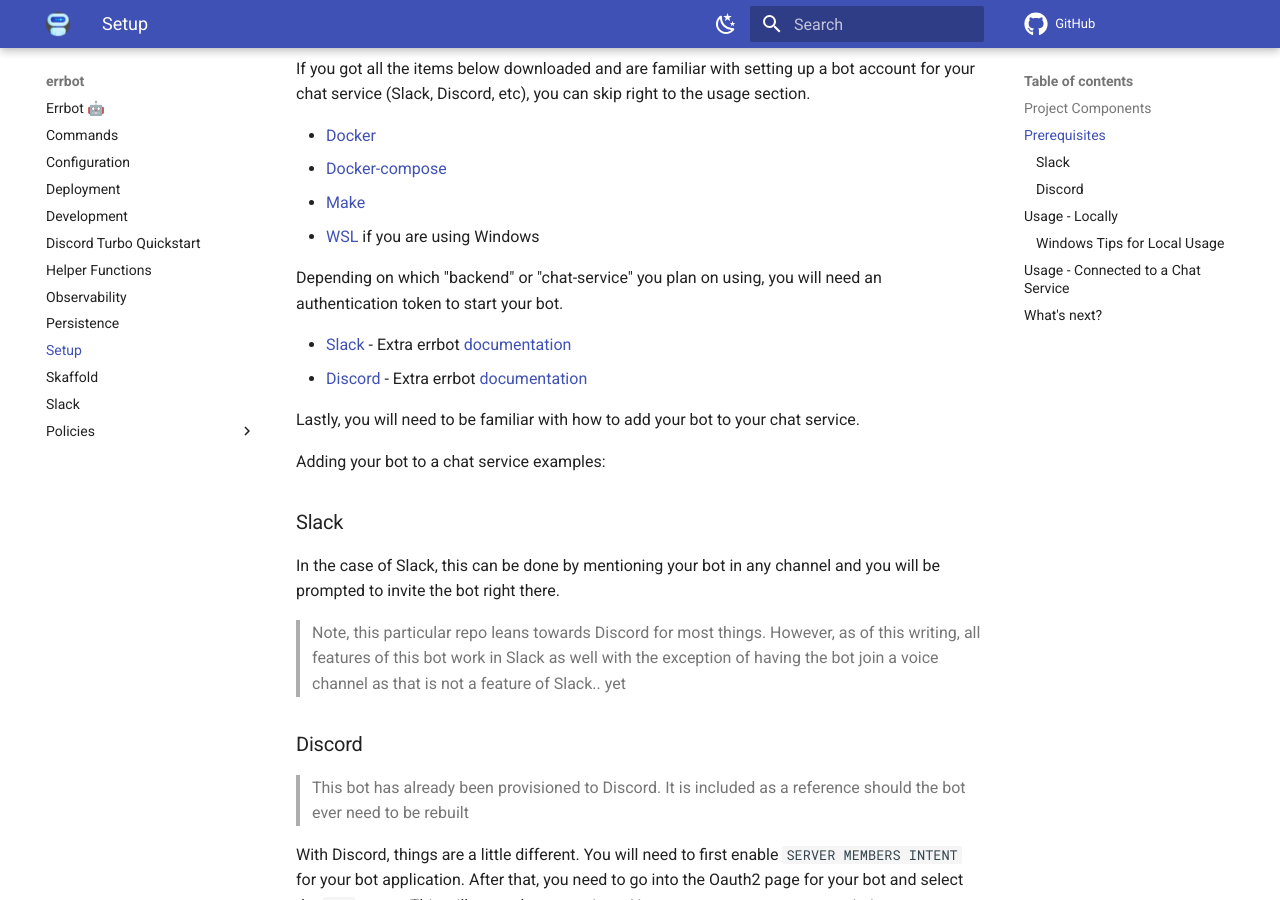
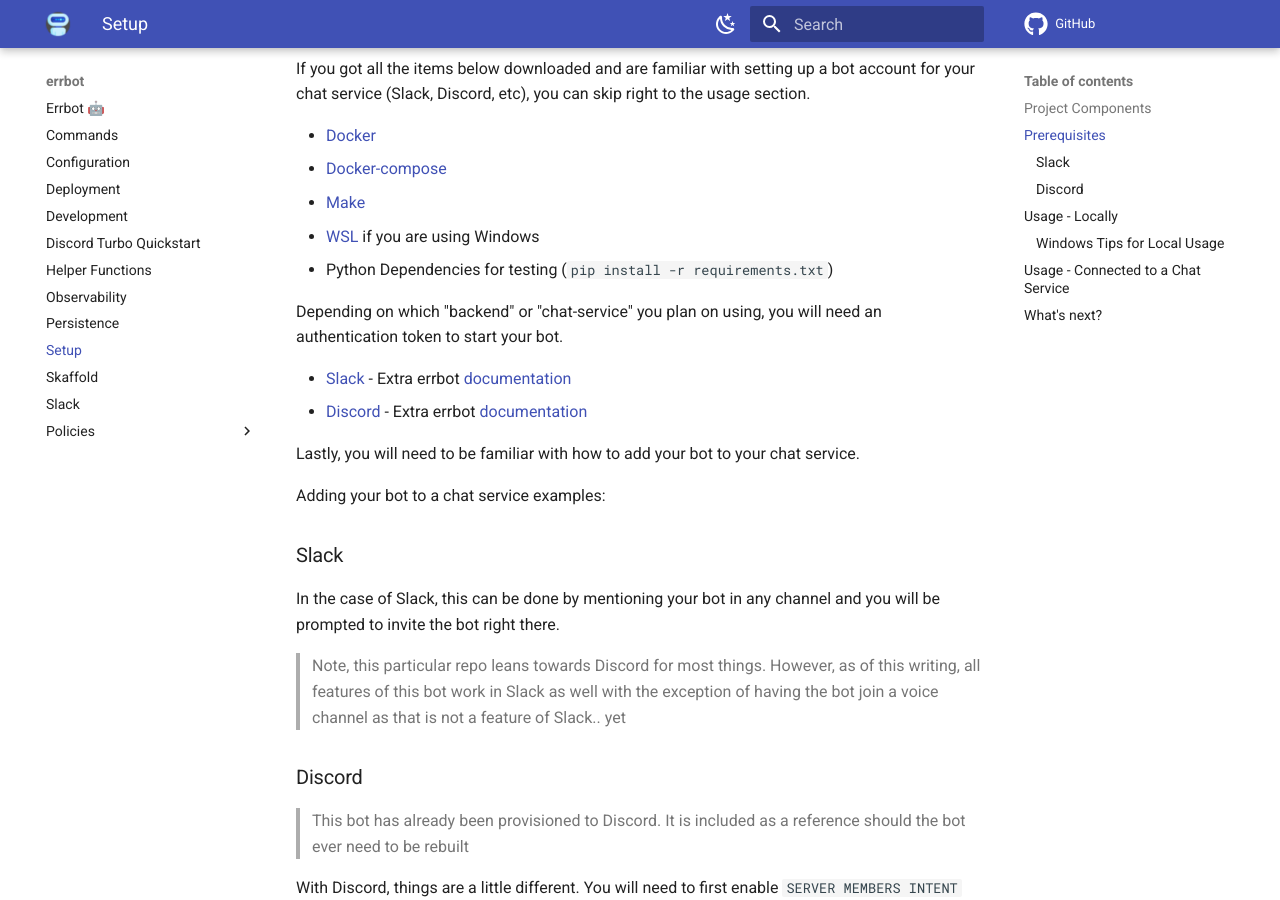
Before and after one commit to GrantBirki/errbot, an MkDocs documentation site: the page built from docs/setup.md, in a window 1280 px wide and 900 px high, scrolled down 610 px. Built offline with MkDocs 1.6.1 and Material for MkDocs 9.7.7, drawn with Linux system fonts in a browser that asks for light colours; comment, search, counter and statistics services are not loaded.

Commit message:
add helper script and update docs

```diff
--- a/docs/setup.md
+++ b/docs/setup.md
@@ -20,6 +20,7 @@
 - [Docker-compose](https://docs.docker.com/compose/)
 - [Make](https://www.gnu.org/software/make/)
 - [WSL](https://docs.microsoft.com/en-us/windows/wsl/install-win10) if you are using Windows
+- Python Dependencies for testing (`pip install -r requirements.txt`)
 
 Depending on which "backend" or "chat-service" you plan on using, you will need an authentication token to start your bot.
 
```
Also changed, not shown: 1 other file.
